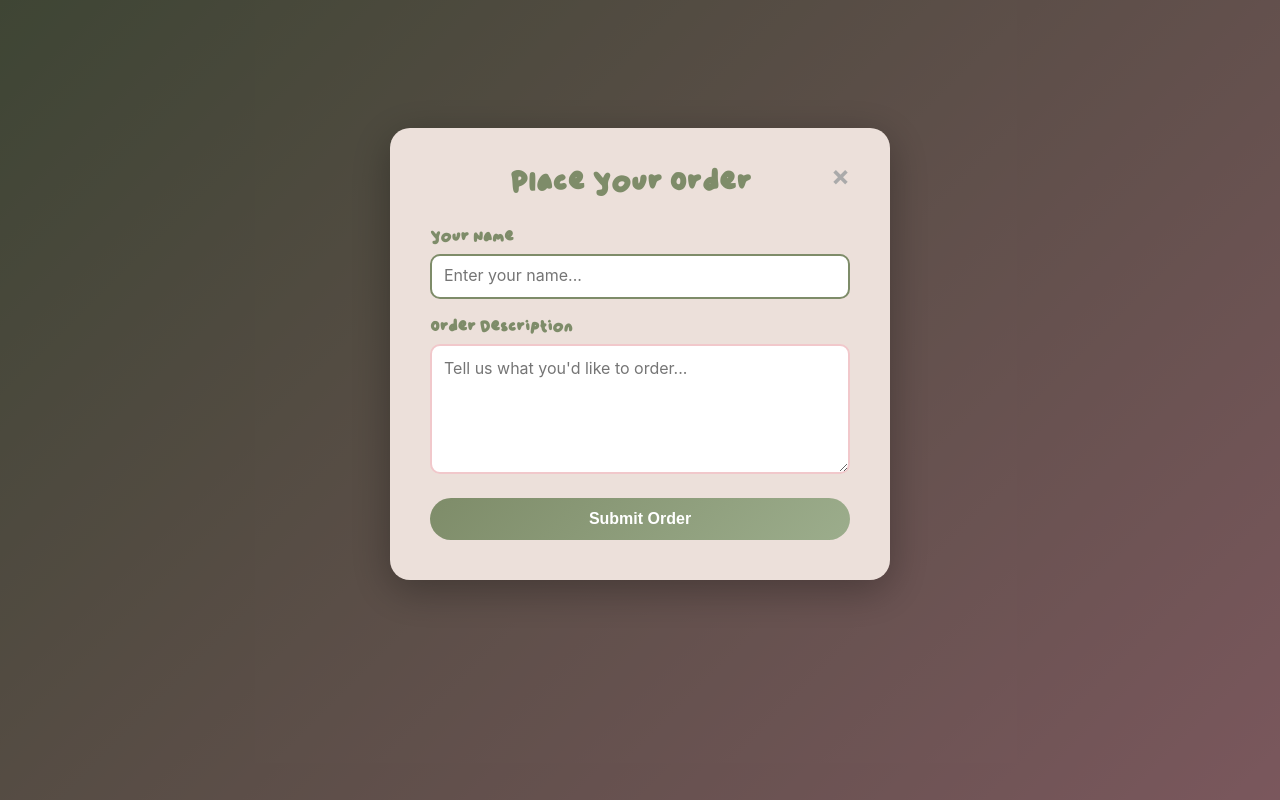
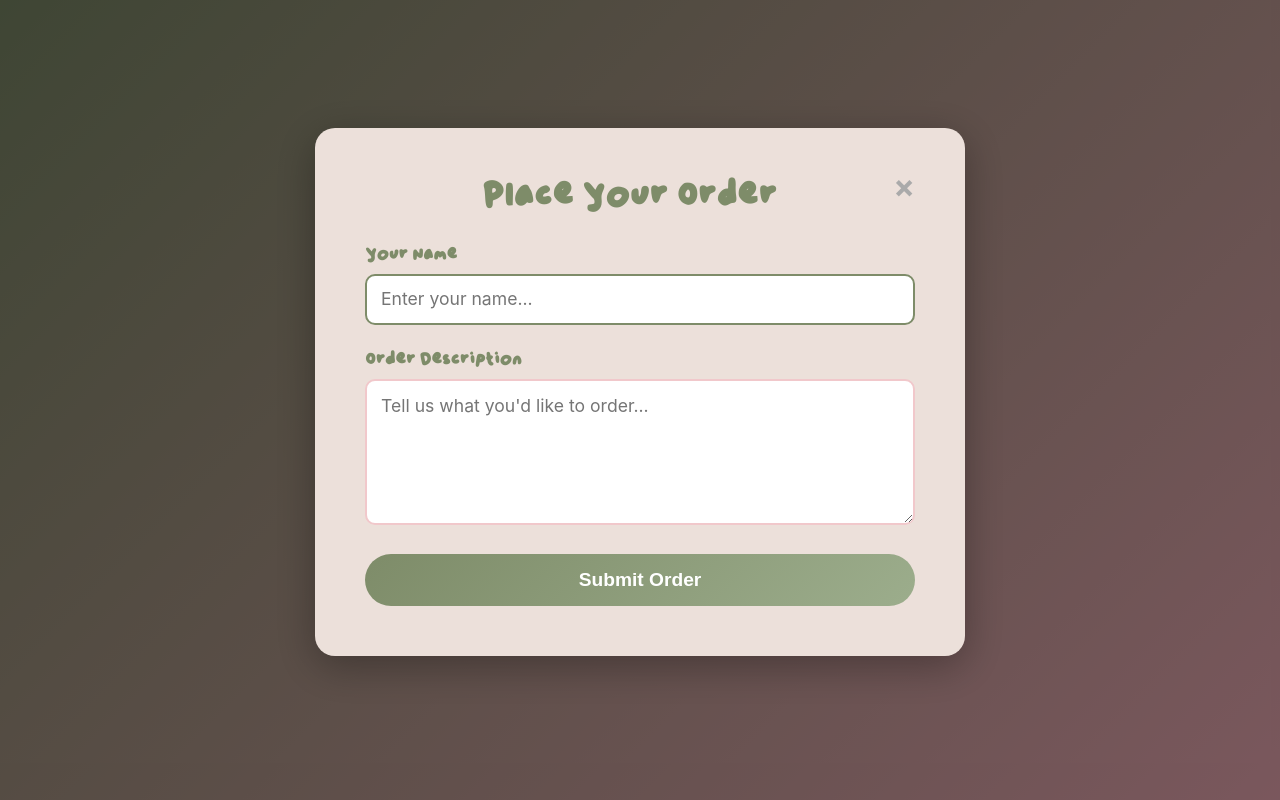
Before and after one commit to ayushsm/chowwithchau, a React (Vite) app: page / in a window 1280 px wide. Both pictures are taken after a click on the button "Place an Order". Built offline with nearby package versions, Linux system fonts and the light colour scheme; no server answers; the HTML template or start-up script is replaced by a standard one.

Commit message:
Increase font sizes across the site for better prominence and readability

```diff
--- a/src/App.css
+++ b/src/App.css
@@ -18,16 +18,16 @@ h1 {
 }
 
 h1 .big-word {
-  font-size: 3.5rem;
+  font-size: 5.5rem;
 }
 
 h1 .small-word {
-  font-size: 2rem;
+  font-size: 3rem;
 }
 
 .subtitle {
   color: rgba(255, 255, 255, 0.9);
-  font-size: 1.2rem;
+  font-size: 1.6rem;
   margin-bottom: 40px;
 }
 
@@ -35,8 +35,8 @@ h1 .small-word {
   background-color: #F6B0BB;
   color: white;
   border: none;
-  padding: 15px 40px;
-  font-size: 1.1rem;
+  padding: 18px 50px;
+  font-size: 1.4rem;
   font-weight: 600;
   font-family: 'Poppin', sans-serif;
   border-radius: 50px;
--- a/src/components/OrderModal.css
+++ b/src/components/OrderModal.css
@@ -17,9 +17,9 @@
 .modal-content {
   background-color: #ECE0DA;
   margin: 10% auto;
-  padding: 40px;
+  padding: 50px;
   border-radius: 20px;
-  max-width: 500px;
+  max-width: 650px;
   width: 90%;
   box-shadow: 0 10px 40px rgba(0, 0, 0, 0.3);
   animation: slideIn 0.3s;
@@ -39,7 +39,7 @@
 .close {
   color: #aaa;
   float: right;
-  font-size: 28px;
+  font-size: 32px;
   font-weight: bold;
   line-height: 20px;
   cursor: pointer;
@@ -53,28 +53,29 @@
 h2 {
   color: #7E8C69;
   margin-bottom: 30px;
-  font-size: 1.8rem;
+  font-size: 2.2rem;
 }
 
 .form-group {
-  margin-bottom: 20px;
+  margin-bottom: 25px;
   text-align: left;
 }
 
 label {
   display: block;
-  margin-bottom: 8px;
+  margin-bottom: 10px;
   color: #7E8C69;
   font-weight: 600;
+  font-size: 1.1rem;
 }
 
 input[type="text"],
 textarea {
   width: 100%;
-  padding: 12px;
+  padding: 14px;
   border: 2px solid #F1C8CB;
   border-radius: 10px;
-  font-size: 1rem;
+  font-size: 1.1rem;
   font-family: inherit;
   transition: border-color 0.3s;
   background-color: white;
@@ -99,8 +100,8 @@ textarea::placeholder {
   background: linear-gradient(135deg, #7E8C69 0%, #9CAD8C 100%);
   color: white;
   border: none;
-  padding: 12px 30px;
-  font-size: 1rem;
+  padding: 15px 35px;
+  font-size: 1.2rem;
   font-weight: 600;
   border-radius: 50px;
   cursor: pointer;
```
